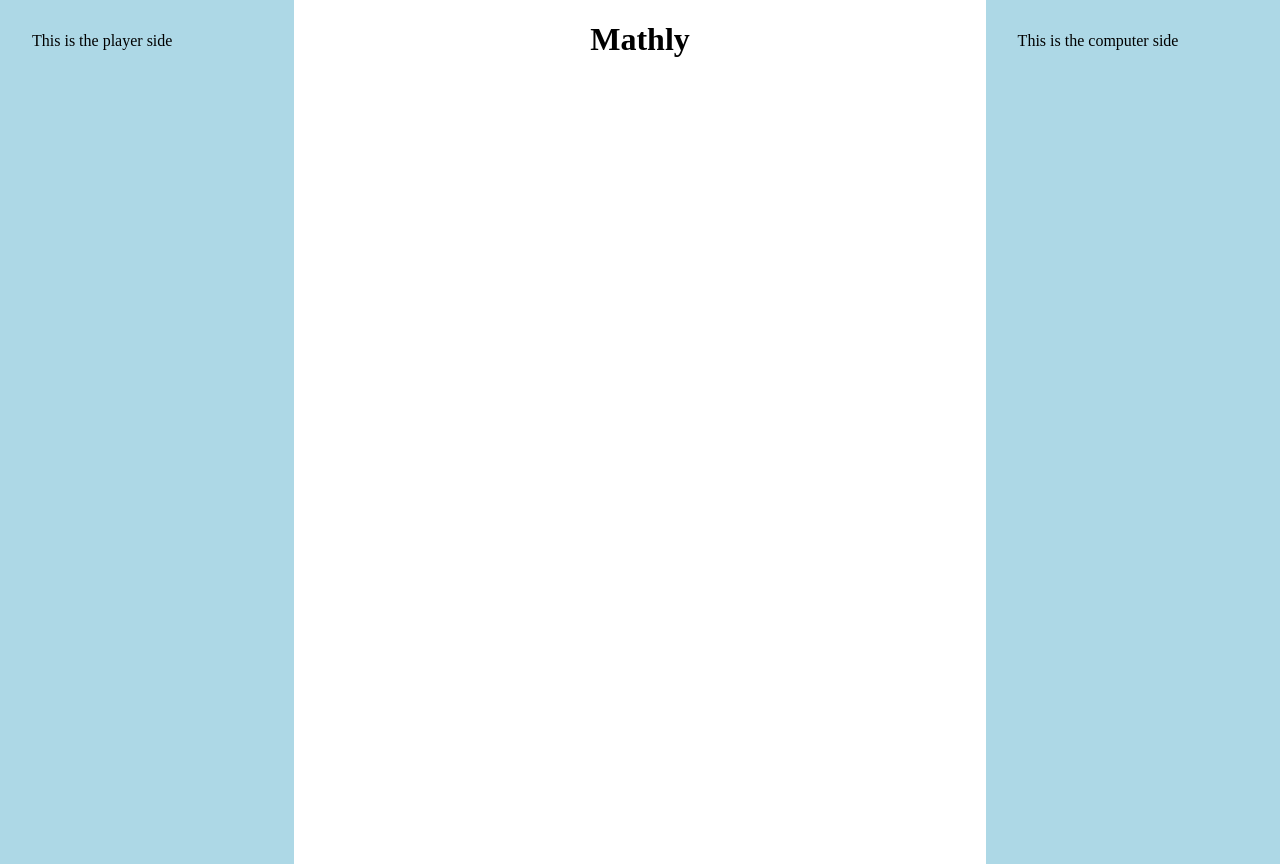
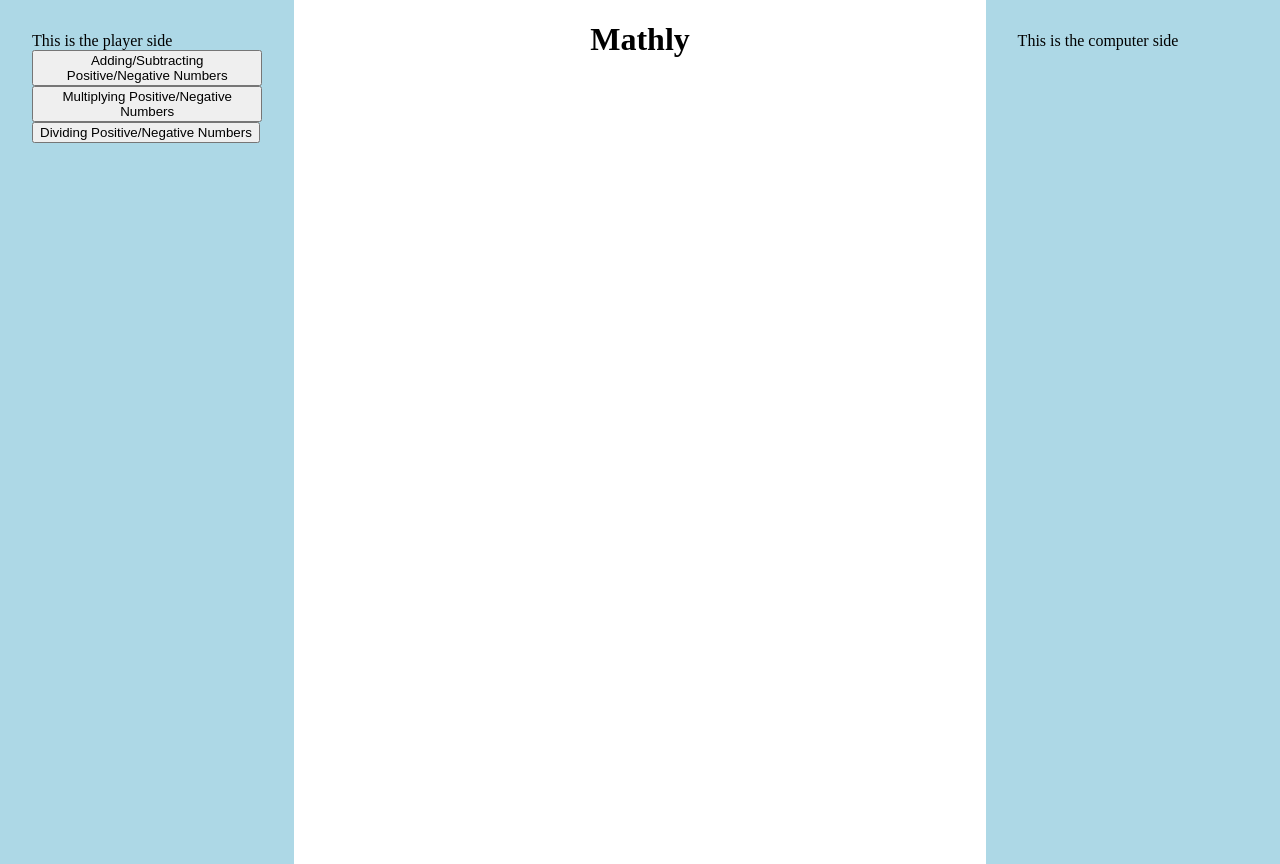
Before and after one commit to StevieAmb/mathly, a plain HTML site: page index.html in a window 1280 px wide. Drawn offline with Linux system fonts and the light colour scheme.

Commit message:
Add operations button

```diff
--- a/index.html
+++ b/index.html
@@ -8,6 +8,9 @@
   <body>
     <aside>
       This is the player side
+      <button>Adding/Subtracting Positive/Negative Numbers</button>
+      <button>Multiplying Positive/Negative Numbers</button>
+      <button>Dividing Positive/Negative Numbers</button>
     </aside>
     <main>
       <header>
```
